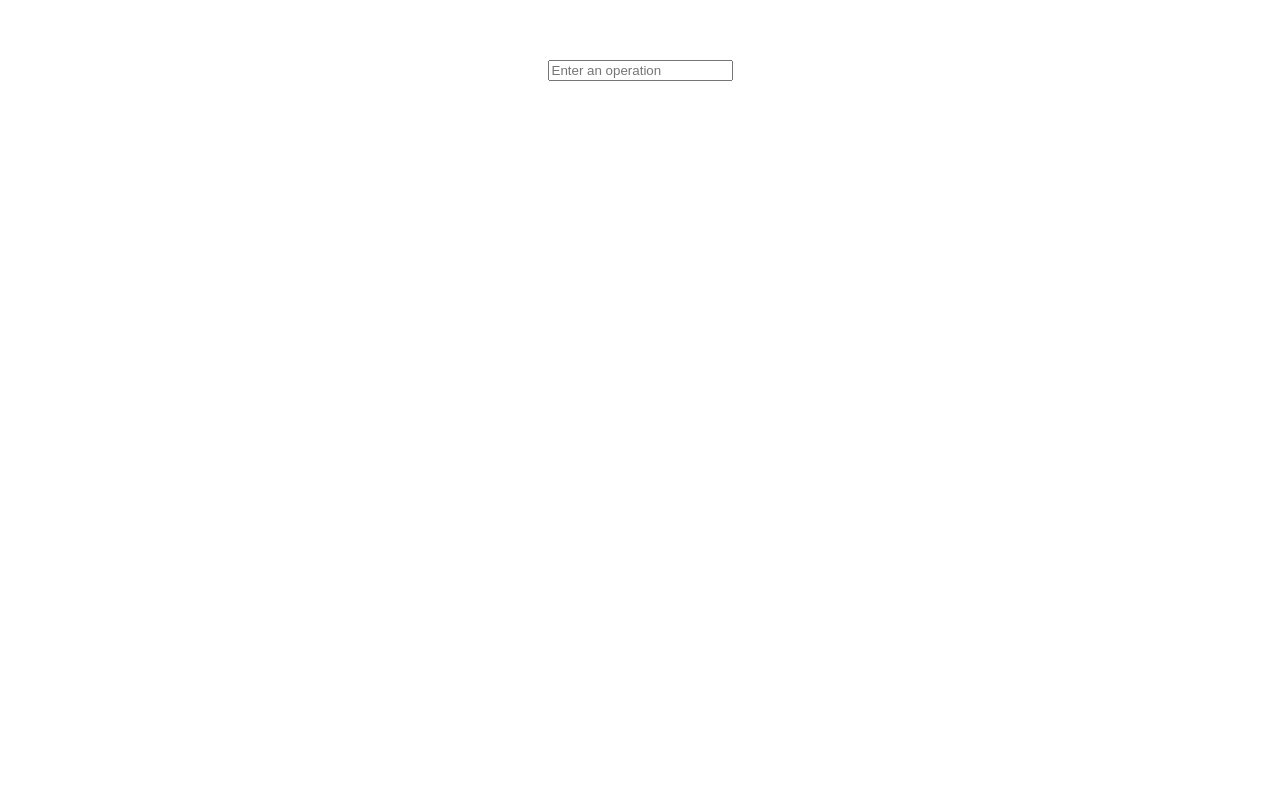
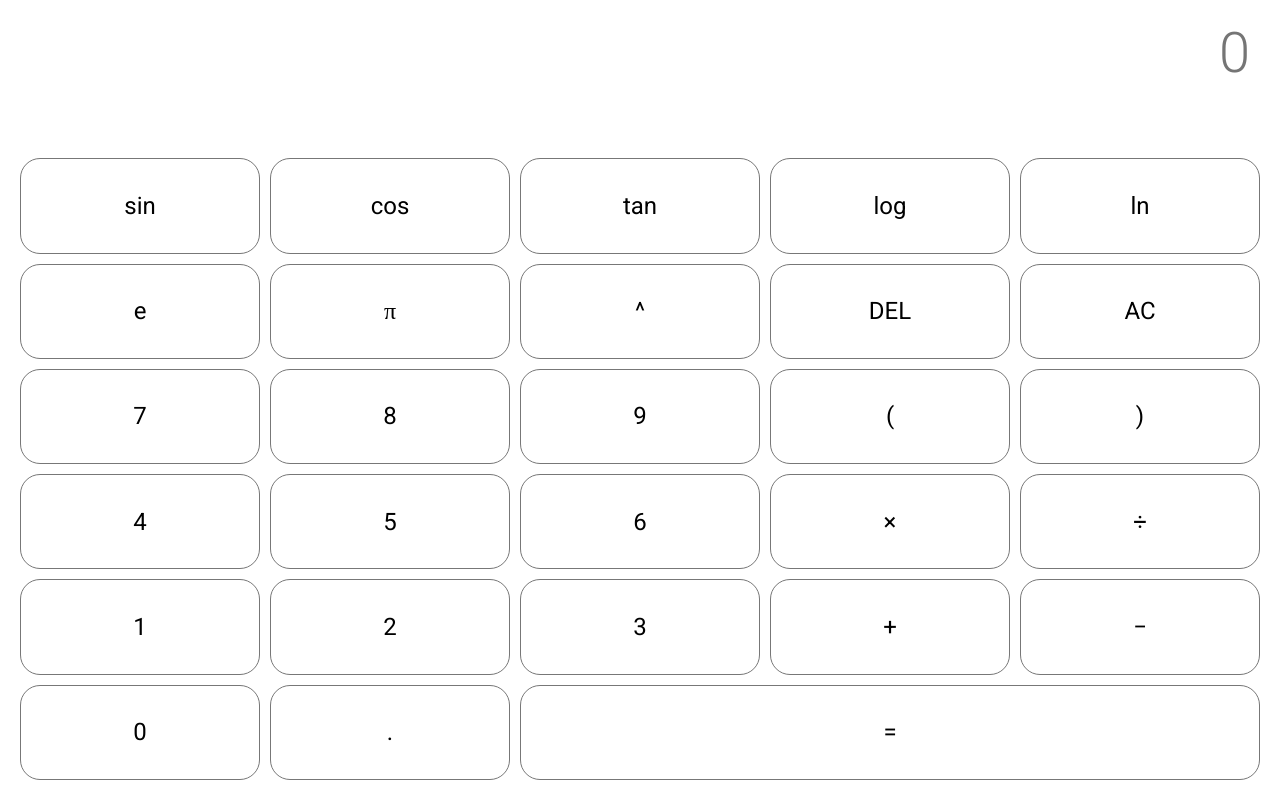
Before and after one commit to mitchpk/calculator, a Vue app: page / in a window 1280 px wide. Built offline with nearby package versions, Linux system fonts and the light colour scheme.

Commit message:
not complete

```diff
--- a/src/App.vue
+++ b/src/App.vue
@@ -16,12 +16,21 @@ export default {
 </script>
 
 <style lang="scss">
+@import url('https://fonts.googleapis.com/css2?family=Roboto:ital,wght@0,100;0,300;0,400;0,500;0,700;0,900;1,100;1,300;1,400;1,500;1,700;1,900&display=swap');
+
+html, body {
+  height: 100%;
+  margin: 0;
+}
+
+* {
+  font-family: 'Roboto';
+  box-sizing: border-box;
+  outline: none;
+}
+
 #app {
-  font-family: Avenir, Helvetica, Arial, sans-serif;
-  -webkit-font-smoothing: antialiased;
-  -moz-osx-font-smoothing: grayscale;
-  text-align: center;
-  color: #2c3e50;
-  margin-top: 60px;
+  height: 100%;
+  padding: 20px;
 }
 </style>
--- a/src/calculator.js
+++ b/src/calculator.js
@@ -1,7 +1,7 @@
 export default class Calculator {
     variables = {
         e: Math.E,
-        pi: Math.PI
+        π: Math.PI
     };
 
     tokenise(query) {
@@ -17,9 +17,9 @@ export default class Calculator {
         }
 
         for (i = 0; i < results.length; i++) {
-            if (isNumber(results[i]) && results[i - 1] == "-") {
+            if (isNumber(results[i]) && results[i - 1] == "−") {
                 if (results[i - 2] === undefined || results[i - 2] === "(") {
-                    results[i] = "-" + results[i];
+                    results[i] = "−" + results[i];
                     results.splice(i - 1, 1);
                 }
             }
@@ -62,7 +62,7 @@ export default class Calculator {
         }
 
         function isName(token) {
-            return token !== undefined && token.match(/^[A-Za-z]+$/) !== null;
+            return token !== undefined && (token == "π" || token.match(/^[A-Za-z]+$/) !== null);
         }
 
         function parseExpression() {
@@ -107,7 +107,7 @@ export default class Calculator {
         function parseMultiplication() {
             var expression = parseExponentiation();
             var token = peek();
-            while (token === "*" || token === "/") {
+            while (token === "×" || token === "÷") {
                 consume(token);
                 var rhs = parseExponentiation();
                 expression = { type: token, left: expression, right: rhs };
@@ -120,7 +120,7 @@ export default class Calculator {
         function parseAddition() {
             var expression = parseMultiplication();
             var token = peek();
-            while (token === "+" || token === "-") {
+            while (token === "+" || token === "−") {
                 consume(token);
                 var rhs = parseMultiplication();
                 expression = { type: token, left: expression, right: rhs };
@@ -148,9 +148,9 @@ export default class Calculator {
             case "number": return parseFloat(branch.value);
             case "name": return this.variables[branch.id] || 0;
             case "+": return this.evaluate(branch.left) + this.evaluate(branch.right);
-            case "-": return this.evaluate(branch.left) - this.evaluate(branch.right);
-            case "*": return this.evaluate(branch.left) * this.evaluate(branch.right);
-            case "/":
+            case "−": return this.evaluate(branch.left) - this.evaluate(branch.right);
+            case "×": return this.evaluate(branch.left) * this.evaluate(branch.right);
+            case "÷":
                 if (this.evaluate(branch.right) === 0)
                     throw new Error("division by zero");
                 return this.evaluate(branch.left) / this.evaluate(branch.right);
--- a/src/components/Calculator.vue
+++ b/src/components/Calculator.vue
@@ -1,8 +1,36 @@
 <template>
-  <div>
-    <input v-model="query" type="text" @keyup.enter="run" placeholder="Enter an operation" />
-    <p v-if="result">{{result}}</p>
-  </div>
+    <div id="calculator">
+      <input v-model="query" type="text" @keyup.enter="run" placeholder="0" />
+      <button @click="add('sin')">sin</button>
+      <button @click="add('cos')">cos</button>
+      <button @click="add('tan')">tan</button>
+      <button @click="add('log')">log</button>
+      <button @click="add('ln')">ln</button>
+      <button @click="add('e')">e</button>
+      <button @click="add('π')">π</button>
+      <button @click="add('^')">^</button>
+      <button @click="query = query.substr(0, position - 1) + query.substr(position)">DEL</button>
+      <button @click="query = ''">AC</button>
+      <button @click="add('7')">7</button>
+      <button @click="add('8')">8</button>
+      <button @click="add('9')">9</button>
+      <button @click="add('(')">(</button>
+      <button @click="add(')')">)</button>
+      <button @click="add('4')">4</button>
+      <button @click="add('5')">5</button>
+      <button @click="add('6')">6</button>
+      <button @click="add('×')">×</button>
+      <button @click="add('÷')">÷</button>
+      <button @click="add('1')">1</button>
+      <button @click="add('2')">2</button>
+      <button @click="add('3')">3</button>
+      <button @click="add('+')">+</button>
+      <button @click="add('−')">−</button>
+      <button @click="add('0')">0</button>
+      <button @click="add('.')">.</button>
+      <button @click="run" style="grid-column: span 3;">=</button>
+      <p v-if="error">{{error}}</p>
+    </div>
 </template>
 
 <script>
@@ -14,18 +42,24 @@ export default {
   data() {
     return {
       query: "",
-      result: ""
+      error: "",
+      position: 0
     };
   },
   methods: {
+    add(c) {
+      this.query += c;
+      this.position++;
+    },
     run() {
       try {
         let tokens = calc.tokenise(this.query);
         let tree = calc.parse(tokens);
         let result = calc.evaluate(tree);
-        this.result = parseFloat(result.toFixed(10)).toString();
+        this.query = parseFloat(result.toFixed(10)).toString();
+        this.error = "";
       } catch (error) {
-        this.result = error.message;
+        this.error = error.message;
         throw error;
       }
     }
@@ -33,4 +67,39 @@ export default {
 };
 </script>
 
-<style lang="scss" scoped></style>
+<style lang="scss" scoped>
+#calculator {
+  height: 100%;
+  display: grid;
+  grid-template-columns: repeat(5, 1fr);
+  gap: 10px;
+
+  button {
+    font-size: 24px;
+    border-radius: 20px;
+    border: 1px solid #777;
+    background: white;
+  }
+
+  button:active {
+    background: #eee;
+  }
+
+  input {
+    grid-column: span 5;
+    height: 65px;
+    text-align: right;
+    font-size: 56px;
+    padding-right: 10px;
+    font-weight: 300;
+    background: none;
+    border: none;
+    color: #222;
+    outline: none;
+  }
+
+  p {
+    grid-column: span 5;
+  }
+}
+</style>
```
